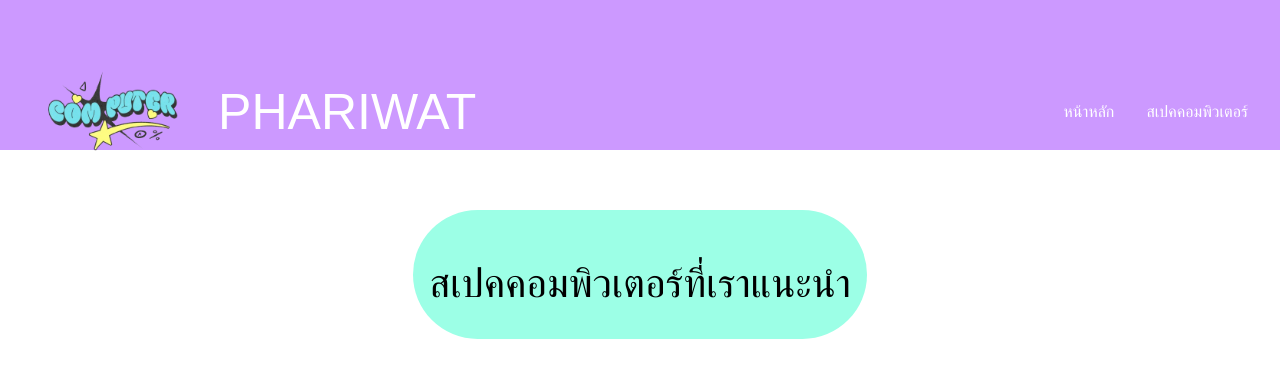
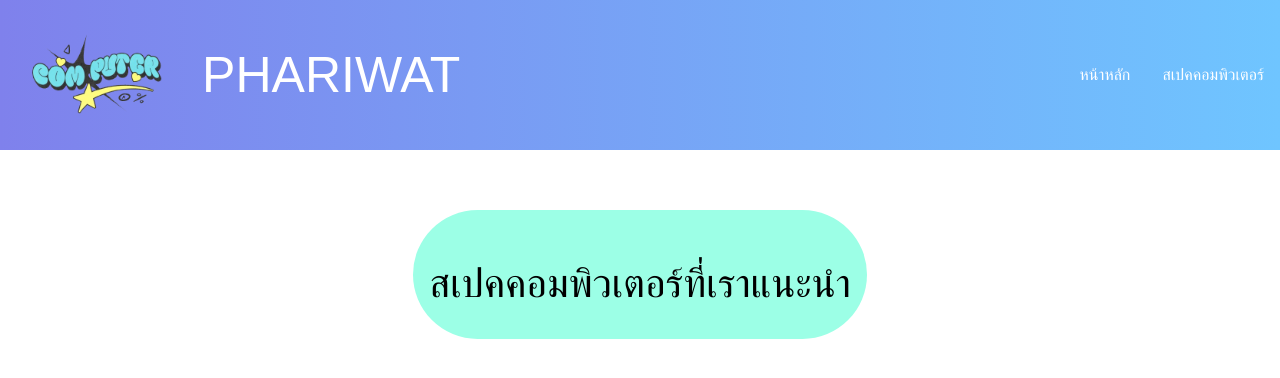
Before and after one commit to dex1sixx/Index-diamond, a plain HTML site: page สเปคคอมพิวเตอร์.html in a window 1280 px wide. Drawn offline with Linux system fonts and the light colour scheme.

Commit message:
nav color

```diff
--- a/BOOK.css
+++ b/BOOK.css
@@ -13,11 +13,13 @@
 nav{
     padding: 0rem;
     height: 150px; /* ปรับตามต้องการ */
-    background-color:#CC99FF ;
+    background: linear-gradient(to right, #7f81ec, #6fc5ff);
 }
 
 .nav-con{
     display: flex;
+    height: 150px;
+    position: relative;
     justify-content: space-between;
 
 }
--- a/HOME.css
+++ b/HOME.css
@@ -13,12 +13,14 @@
 nav{
     padding:0rem;
     height: 150px; /* ปรับตามต้องการ */
-    background-color:#CC99FF ;
+    background: linear-gradient(to right, #7f81ec, #6fc5ff);
 }
 
 .nav-con{
     display: flex;
     justify-content: space-between;
+    height: 150px;
+    position: relative;
 }
 
 .logo a{
--- a/RTX5090Ti.css
+++ b/RTX5090Ti.css
@@ -10,13 +10,15 @@
 }
 
 nav{
-    padding: 1rem;
+    padding: 0rem;
     height: 150px; /* ปรับตามต้องการ */
-    background-color:#CC99FF ;
+    background: linear-gradient(to right, #7f81ec, #6fc5ff);
 }
 
 .nav-con{
     display: flex;
+    height: 150px;
+    position: relative;
     justify-content: space-between;
 }
 
```
